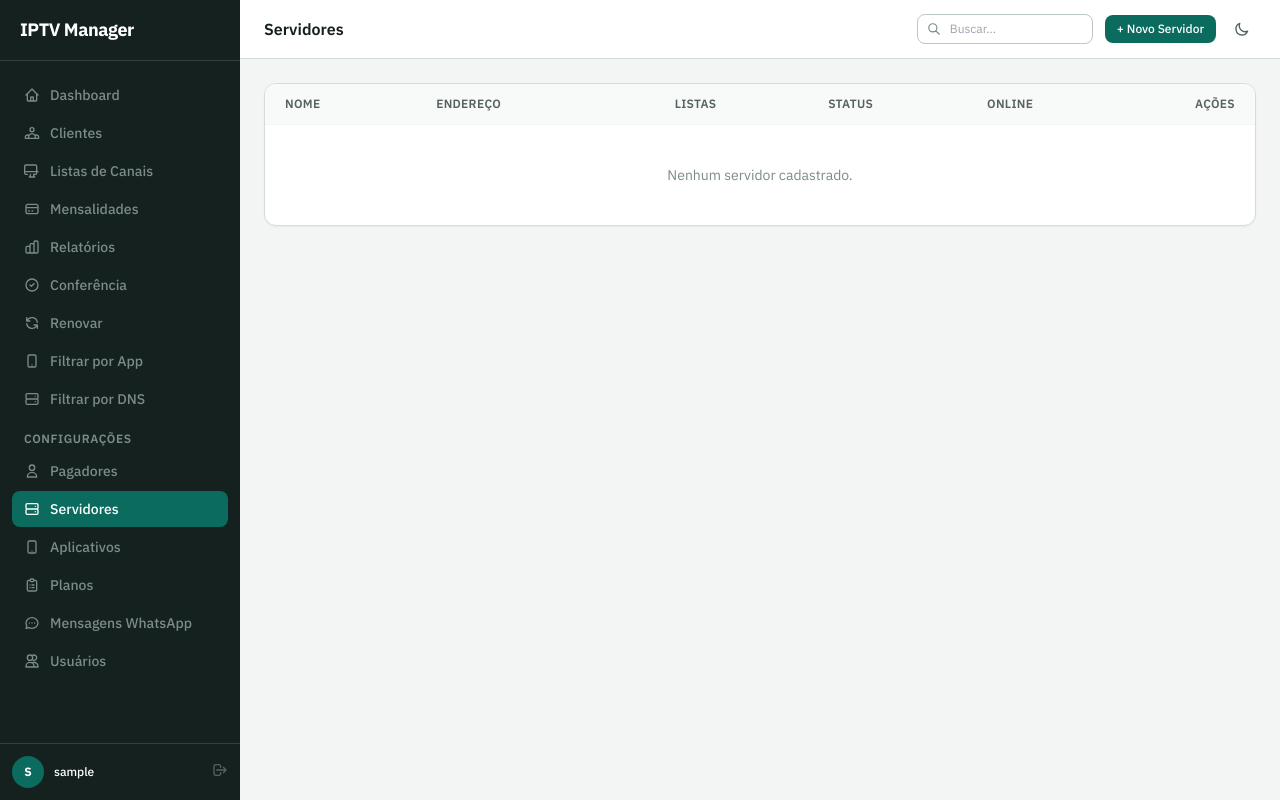
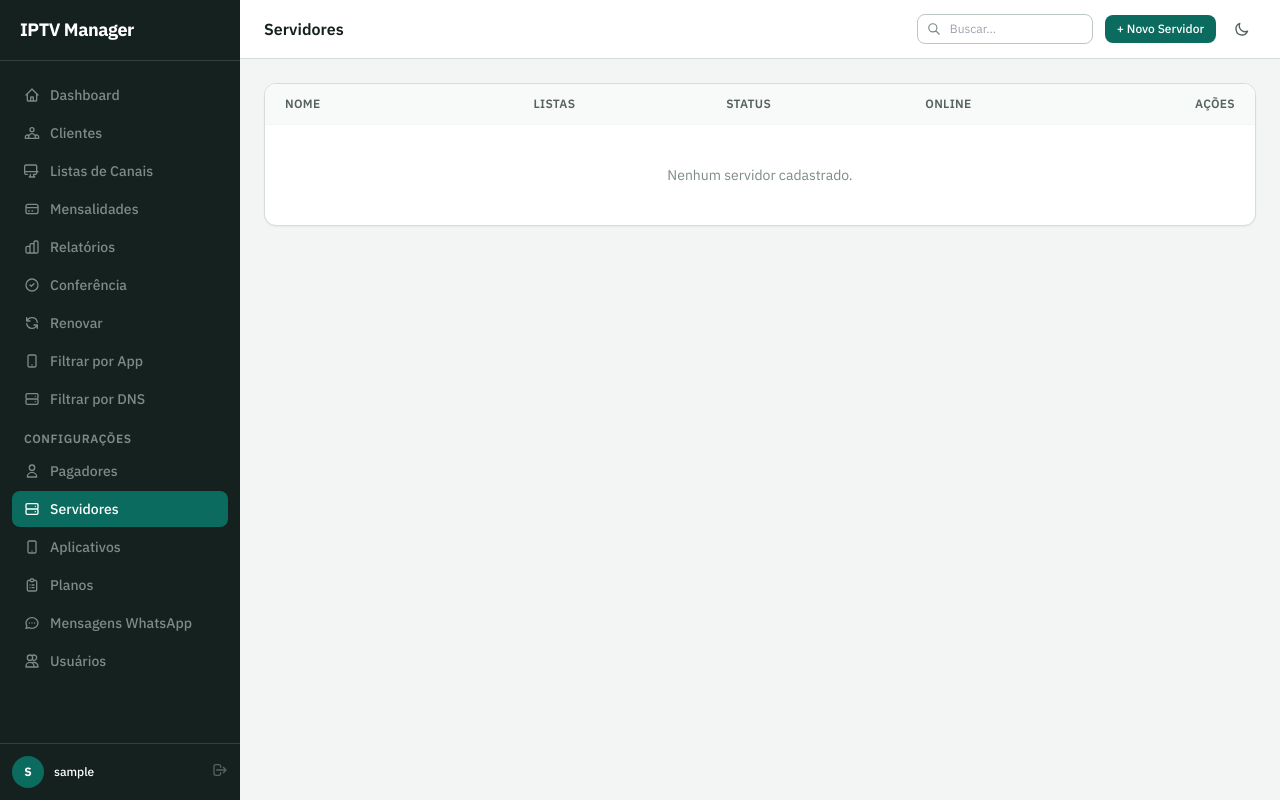
Before and after one commit to ramonrduarte/tv, a Django app: page /listas/servidores/ in a window 1280 px wide. Run offline with Django 4.2, Linux system fonts and the light colour scheme; the visitor is signed in with stand-in values (Sample User, id 1); data that the repository does not hold is empty; some libraries are stand-ins or nearby versions.

Commit message:
Servidor aparece só pelo nome; WPLAY é servidor do knewcms
Co-Authored-By: Claude Opus 5.5 <noreply@anthropic.com>

```diff
--- a/conferencia/leitura.py
+++ b/conferencia/leitura.py
@@ -78,7 +78,7 @@ def painel_do_servidor(servidor):
     nome = servidor.nome.strip().lower()
     if nome.startswith('bit'):
         return 'bit'
-    if nome.startswith(('warez', 'knew', 'ww')):
+    if nome.startswith(('warez', 'knew', 'ww', 'wplay')):
         return 'knewcms'
     return ''
 
--- a/listas/models.py
+++ b/listas/models.py
@@ -58,7 +58,7 @@ class Servidor(models.Model):
         ordering = ['nome']
 
     def __str__(self):
-        return f'{self.nome} ({self.endereco})' if self.endereco else self.nome
+        return self.nome
 
     @property
     def endereco(self):
--- a/templates/listas/form.html
+++ b/templates/listas/form.html
@@ -192,7 +192,7 @@
     function painel() {
       const nome = (servidor.options[servidor.selectedIndex]?.text || '').trim().toLowerCase();
       if (nome.startsWith('bit')) return 'bit';
-      if (nome.startsWith('warez') || nome.startsWith('knew') || nome.startsWith('ww')) return 'knewcms';
+      if (nome.startsWith('warez') || nome.startsWith('knew') || nome.startsWith('ww') || nome.startsWith('wplay')) return 'knewcms';
       return 'nenhum';
     }
     function atualizar() {
--- a/templates/listas/servidores.html
+++ b/templates/listas/servidores.html
@@ -16,7 +16,6 @@
     <thead>
       <tr class="border-b border-slate-100 bg-slate-50">
         <th class="text-left px-5 py-3 text-xs font-semibold text-slate-500 uppercase tracking-wide">Nome</th>
-        <th class="text-left px-4 py-3 text-xs font-semibold text-slate-500 uppercase tracking-wide">Endereço</th>
         <th class="text-center px-4 py-3 text-xs font-semibold text-slate-500 uppercase tracking-wide">Listas</th>
         <th class="text-center px-4 py-3 text-xs font-semibold text-slate-500 uppercase tracking-wide">Status</th>
         <th class="text-center px-4 py-3 text-xs font-semibold text-slate-500 uppercase tracking-wide">Online</th>
@@ -27,12 +26,6 @@
       {% for servidor in servidores %}
       <tr class="hover:bg-slate-50 transition-colors">
         <td class="px-5 py-3.5 font-medium text-slate-800">{{ servidor.nome }}</td>
-        <td class="px-4 py-3.5 text-sm text-slate-600">
-          {% if servidor.endereco %}<span class="font-mono">{{ servidor.endereco }}</span>{% endif %}
-          {% if servidor.painel == 'bit' %}<span class="block text-xs text-slate-400">Vem da API do BIT</span>
-          {% elif servidor.painel == 'knewcms' %}<span class="text-xs text-slate-400">No aplicativo de cada lista (knewcms)</span>
-          {% elif not servidor.endereco %}<span class="text-xs text-slate-300">—</span>{% endif %}
-        </td>
         <td class="px-4 py-3.5 text-center text-slate-600">{{ servidor.listas.count }}</td>
         <td class="px-4 py-3.5 text-center">
           {% if servidor.ativo %}
@@ -66,7 +59,7 @@
       </tr>
       {% empty %}
       <tr>
-        <td colspan="6" class="px-5 py-10 text-center text-slate-400 text-sm">Nenhum servidor cadastrado.</td>
+        <td colspan="5" class="px-5 py-10 text-center text-slate-400 text-sm">Nenhum servidor cadastrado.</td>
       </tr>
       {% endfor %}
     </tbody>
```
Also changed, not shown: listas/tests_playlist.py (+11 -1 lines).
